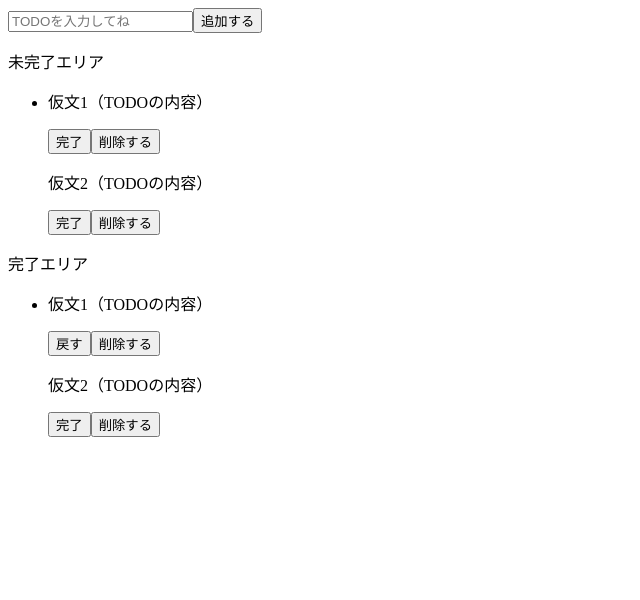
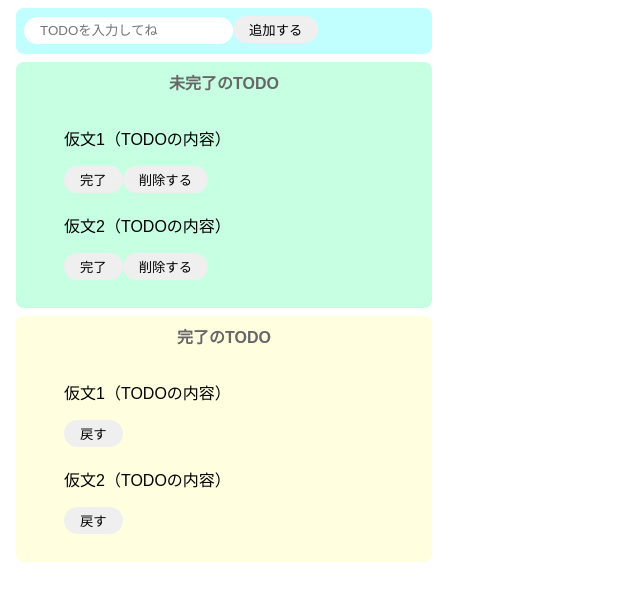
Before and after one commit to a-orihara/react-todoApp, a React (Create React App) app in the folder reactApp/todo-app/: page / in a window 1280 px wide. Shown: the top 600 px of the page, without its empty margins (0-640 px from the left). Built offline with nearby package versions, Linux system fonts and the light colour scheme.

Commit message:
reactのCSSの基本的な使い方を学習

```diff
--- a/reactApp/todo-app/src/App.jsx
+++ b/reactApp/todo-app/src/App.jsx
@@ -1,7 +1,7 @@
 // ファイルの先頭に、下記のように書くと、このファイルだけeslintの指定した設定をオフにすることが出来る(useEffectで使用)。
 /* eslint react-hooks/exhaustive-deps: off*/
 import React from 'react'
-// import "./styles.css"
+import "./styles.css"
 // import React, { useEffect } from 'react'
 // import { useState } from 'react';
 // // export defaultした場合の書き方。
@@ -13,22 +13,25 @@
     return(
     <>
         {/* 未完了、入力するエリア */}
-        <div>
+        {/* reactのコンポーネントの場合、htmlタブのclassはclassNameと記載*/}
+        <div className="input-area">
             {/* 入力エリア */}
             <input placeholder="TODOを入力してね" type="text" />
             {/* 入力完了ボタン */}
             <button>追加する</button>
         </div>
         {/* 完了エリア */}
-        <div>
-            <p>未完了エリア</p>
+        <div className="incomplete-area">
+            <p className="title">未完了のTODO</p>
             <ul>
-                <li>
+                <li className="list-low">
                     <div>
                         <p>仮文1（TODOの内容）</p>
                         <button>完了</button>
                         <button>削除する</button>
                     </div>
+                </li>
+                <li className="list-low">
                     <div>
                         <p>仮文2（TODOの内容）</p>
                         <button>完了</button>
@@ -37,19 +40,19 @@
                 </li>
             </ul>
         </div>
-        <div>
-        <p>完了エリア</p>
+        <div className="complete-area">
+            <p className="title">完了のTODO</p>
             <ul>
-                <li>
+                <li className="list-low">
                     <div>
                         <p>仮文1（TODOの内容）</p>
                         <button>戻す</button>
-                        <button>削除する</button>
                     </div>
+                </li>
+                <li className="list-low">
                     <div>
                         <p>仮文2（TODOの内容）</p>
-                        <button>完了</button>
-                        <button>削除する</button>
+                        <button>戻す</button>
                     </div>
                 </li>
             </ul>
--- a/reactApp/todo-app/src/styles.css
+++ b/reactApp/todo-app/src/styles.css
@@ -24,14 +24,15 @@
 li {
     margin-right: 8px;
 }
-/* .input-area {
+
+.input-area {
     background-color: #c1ffff;
     width: 400px;
     height: 30px;
     padding: 8px;
     margin: 8px;
     border-radius: 8px;
-  } */
+}
 
 .incomplete-area {
     background-color: #c6ffe2;
```
